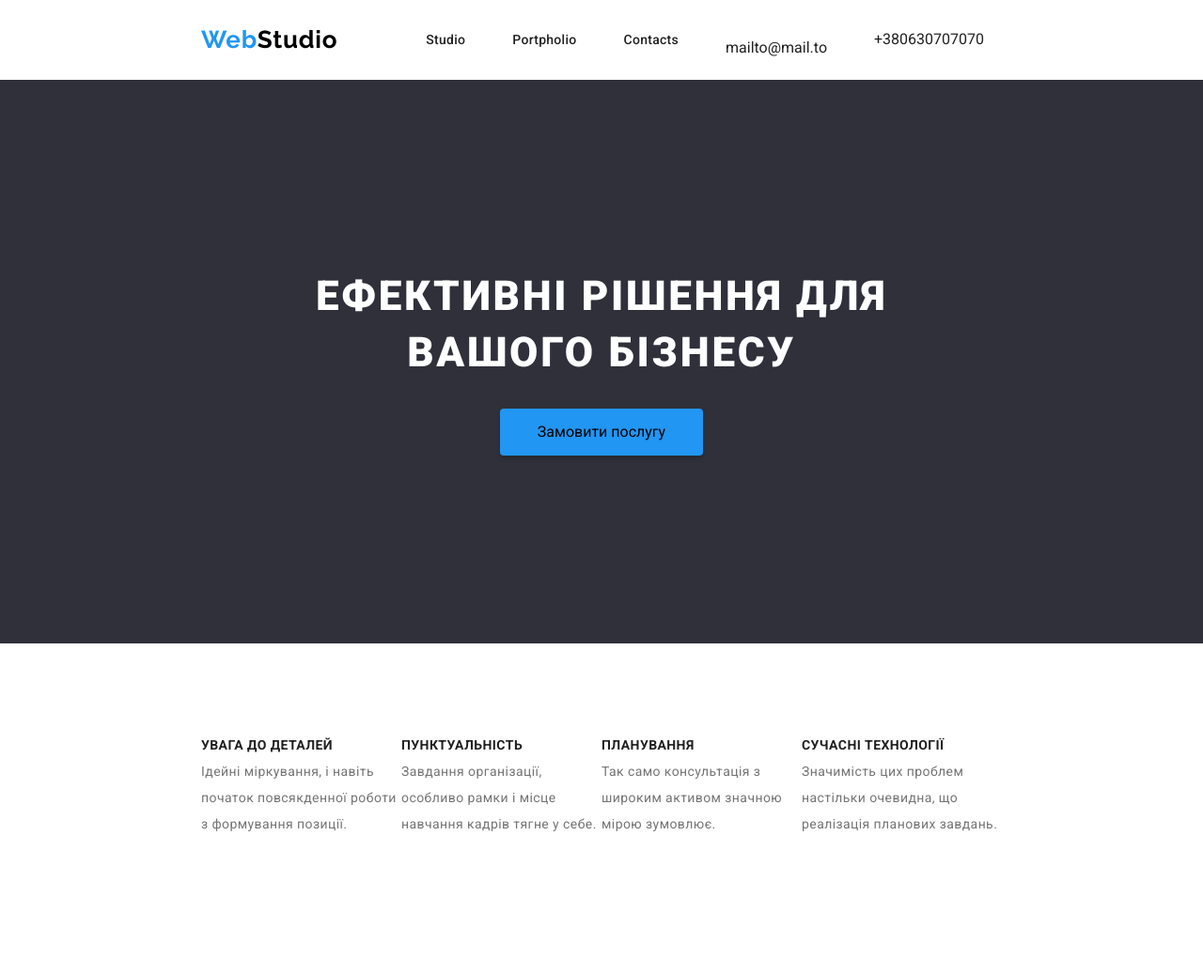
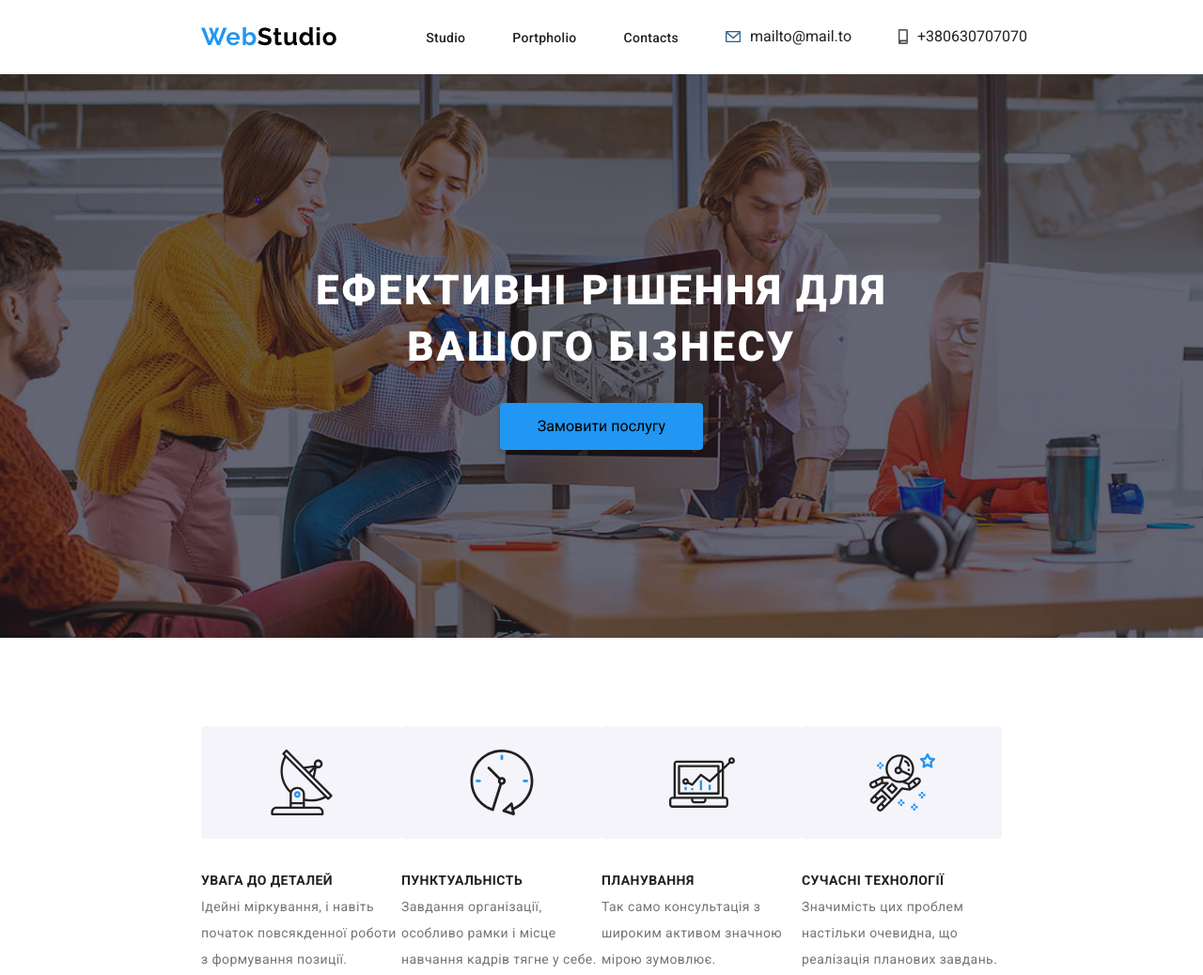
Before and after one commit to Google-Barma/goit-markup-hw-04, a plain HTML site: page index.html in a window 1280 px wide. Shown: the top 1038 px of the page at 94% size. Drawn offline with Linux system fonts and the light colour scheme.

Commit message:
added features icons

```diff
--- a/css/styles.css
+++ b/css/styles.css
@@ -68,15 +68,19 @@ a {
     color: inherit;
 }
 
-.menu a:hover,
-.contacts a:hover {
-    color: var(--accent-blue);
-    transition: all .2s ease-in;
+.menu-icon {
+    stroke: currentColor;
+    margin-right: 10px;
 }
-
 .contacts {
     display: flex;
     justify-content: flex-end;
+    align-items: center;
+}
+
+.contacts li {
+    display: flex;
+    justify-content: flex-start;
     align-items: center;
 }
 
@@ -84,12 +88,22 @@ a {
     color: inherit;
 }
 
-.hero {
+.menu li:hover,
+.contacts li:hover {
+    color: var(--accent-blue);
+    transition: all .2s ease-in;
+}
+
+.hero-overlay {
     display: flex;
     flex-direction: column;
     align-items: center;
     padding: 200px 0;
-    background-color: #2F303A;
+
+    background-image: linear-gradient(to top, rgba(47, 48, 58, 0.4), rgba(47, 48, 58, 0.4)), url(../images/hero-background.jpg);
+    background-size: cover;
+    background-position: center;
+    background-repeat: no-repeat;
 }
 
 .hero-title {
@@ -138,7 +152,7 @@ a {
     font-style: normal;
     font-weight: 700;
     font-size: 36px;
-    line-height: 42px;
+    line-height: 1.2;
     text-align: center;
     letter-spacing: 0.03em;
     margin-bottom: 50px;
@@ -153,6 +167,20 @@ a {
     line-height: 2;
     letter-spacing: 0.03em;
     color: #757575;
+}
+
+.features .wrap {
+    display: flex;
+    justify-content: center;
+    align-items: center;
+    padding: 25px 0;
+    background: #F5F4FA;
+    border-radius: 4px;
+    margin-bottom: 30px;
+}
+
+.features .container {
+    padding: 94px 214px 0;
 }
 
 .gallery .container {
--- a/index.html
+++ b/index.html
@@ -43,12 +43,15 @@
         </div>
         <ul class="contacts">
           <li class="menu-item">
-            <svg width="16" height="12">
-              <use href="./images/svg/symbol-defs.svg#"></use>
+            <svg class="menu-icon" width="16" height="12">
+              <use href="./images/svg/symbol-defs.svg#envelope"></use>
             </svg>
             <a class="link" href="mailto:mailto@mail.to">mailto@mail.to</a>
           </li>
           <li class="menu-item">
+            <svg class="menu-icon" width="10" height="16">
+              <use href="./images/svg/symbol-defs.svg#smartphone"></use>
+            </svg>
             <a class="link" href="tel:+380630707070">+380630707070</a>
           </li>
         </ul>
@@ -56,13 +59,20 @@
     </header>
     <main>
       <section class="hero">
-        <h1 class="hero-title">Ефективні рішення для вашого бізнесу</h1>
-        <button class="hero-button" type="button">Замовити послугу</button>
+        <div class="hero-overlay">
+          <h1 class="hero-title">Ефективні рішення для вашого бізнесу</h1>
+          <button class="hero-button" type="button">Замовити послугу</button>
+        </div>
       </section>
       <section class="features">
         <div class="container">
           <ul class="features-list">
             <li>
+              <div class="wrap">
+                <svg width="70" height="70">
+                  <use href="./images/svg/symbol-defs.svg#antenna"></use>
+                </svg>
+              </div>
               <h3 class="subtitle">УВАГА ДО ДЕТАЛЕЙ</h3>
               <p class="text">
                 Ідейні міркування, і навіть початок повсякденної роботи з
@@ -70,6 +80,11 @@
               </p>
             </li>
             <li>
+              <div class="wrap">
+                <svg width="70" height="70">
+                  <use href="./images/svg/symbol-defs.svg#clock"></use>
+                </svg>
+              </div>
               <h3 class="subtitle">ПУНКТУАЛЬНІСТЬ</h3>
               <p class="text">
                 Завдання організації, особливо рамки і місце навчання кадрів
@@ -77,12 +92,22 @@
               </p>
             </li>
             <li>
+              <div class="wrap">
+                <svg width="70" height="70">
+                  <use href="./images/svg/symbol-defs.svg#diagram"></use>
+                </svg>
+              </div>
               <h3 class="subtitle">ПЛАНУВАННЯ</h3>
               <p class="text">
                 Так само консультація з широким активом значною мірою зумовлює.
               </p>
             </li>
             <li>
+              <div class="wrap">
+                <svg width="70" height="70">
+                  <use href="./images/svg/symbol-defs.svg#astronaut"></use>
+                </svg>
+              </div>
               <h3 class="subtitle">СУЧАСНІ ТЕХНОЛОГІЇ</h3>
               <p class="text">
                 Значимість цих проблем настільки очевидна, що реалізація
```
Also changed, not shown: images/svg/envelope.svg (deleted).
